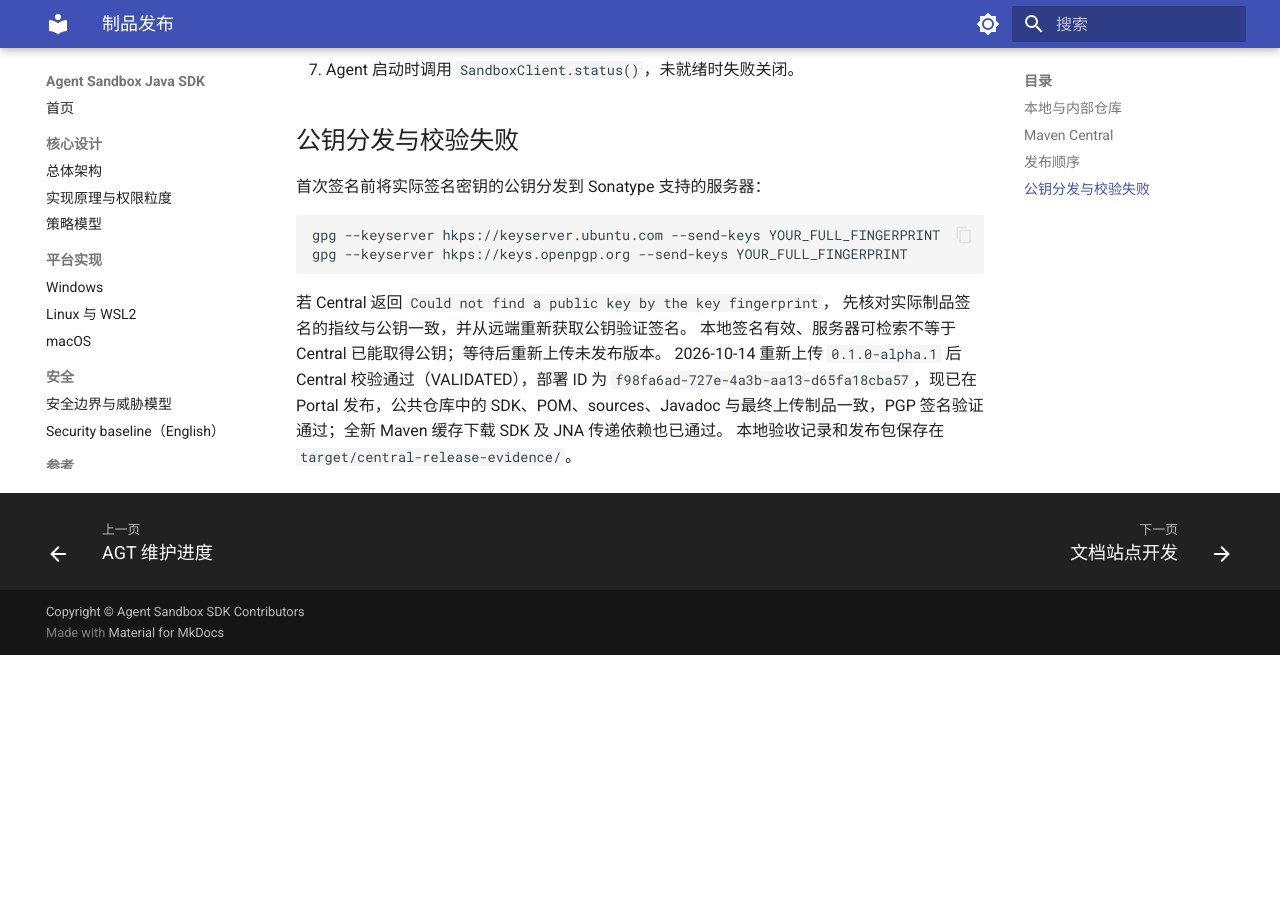
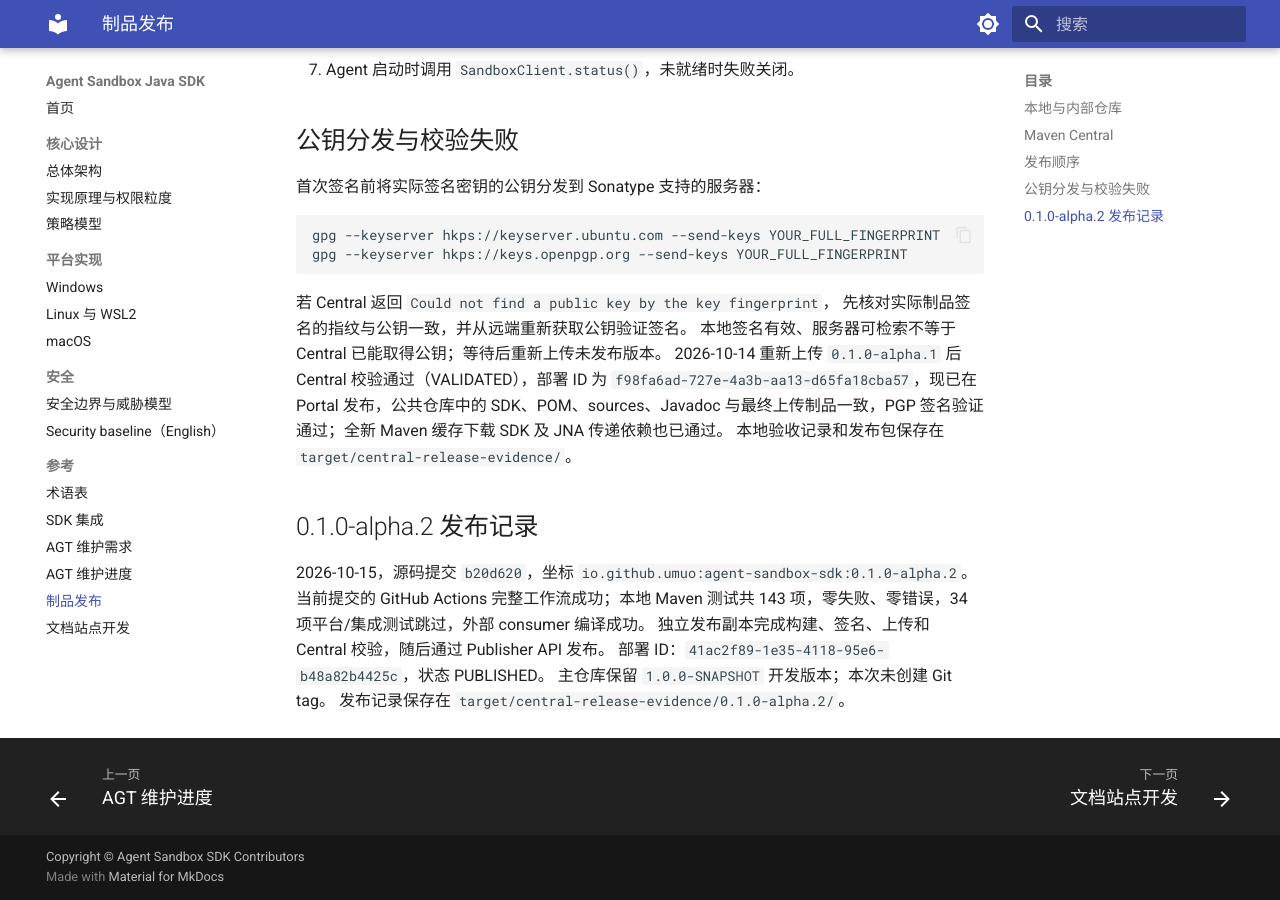
Before and after one commit to umuo/sandbox-demo, an MkDocs documentation site: the page built from docs/PUBLISHING.md, in a window 1280 px wide and 900 px high, scrolled down 1617 px. Built offline with MkDocs 1.6.1 and Material for MkDocs 9.7.7, drawn with Linux system fonts in a browser that asks for light colours; before the commit the page ends 2272 px from its top, so only the background shows below that.

Commit message:
docs: record alpha.2 release and update SDK dependency

````diff
--- a/docs/PUBLISHING.md
+++ b/docs/PUBLISHING.md
@@ -83,3 +83,12 @@
 2026-10-14 重新上传 `0.1.0-alpha.1` 后 Central 校验通过（VALIDATED），部署 ID 为
 `f98fa6ad-727e-4a3b-aa13-d65fa18cba57`，现已在 Portal 发布，公共仓库中的 SDK、POM、sources、Javadoc 与最终上传制品一致，PGP 签名验证通过；全新 Maven 缓存下载 SDK 及 JNA 传递依赖也已通过。
 本地验收记录和发布包保存在 `target/central-release-evidence/`。
+
+## 0.1.0-alpha.2 发布记录
+
+2026-10-15，源码提交 `b20d620`，坐标 `io.github.umuo:agent-sandbox-sdk:0.1.0-alpha.2`。
+当前提交的 GitHub Actions 完整工作流成功；本地 Maven 测试共 143 项，零失败、零错误，34 项平台/集成测试跳过，外部 consumer 编译成功。
+独立发布副本完成构建、签名、上传和 Central 校验，随后通过 Publisher API 发布。
+部署 ID：`41ac2f89-1e35-4118-95e6-b48a82b4425c`，状态 PUBLISHED。
+主仓库保留 `1.0.0-SNAPSHOT` 开发版本；本次未创建 Git tag。
+发布记录保存在 `target/central-release-evidence/0.1.0-alpha.2/`。
--- a/docs/SDK.md
+++ b/docs/SDK.md
@@ -14,7 +14,7 @@
 <dependency>
     <groupId>io.github.umuo</groupId>
     <artifactId>agent-sandbox-sdk</artifactId>
-    <version>0.1.0-alpha.1</version>
+    <version>0.1.0-alpha.2</version>
 </dependency>
 ```
 
````
Also changed, not shown: README.md (+1 -1 lines).
